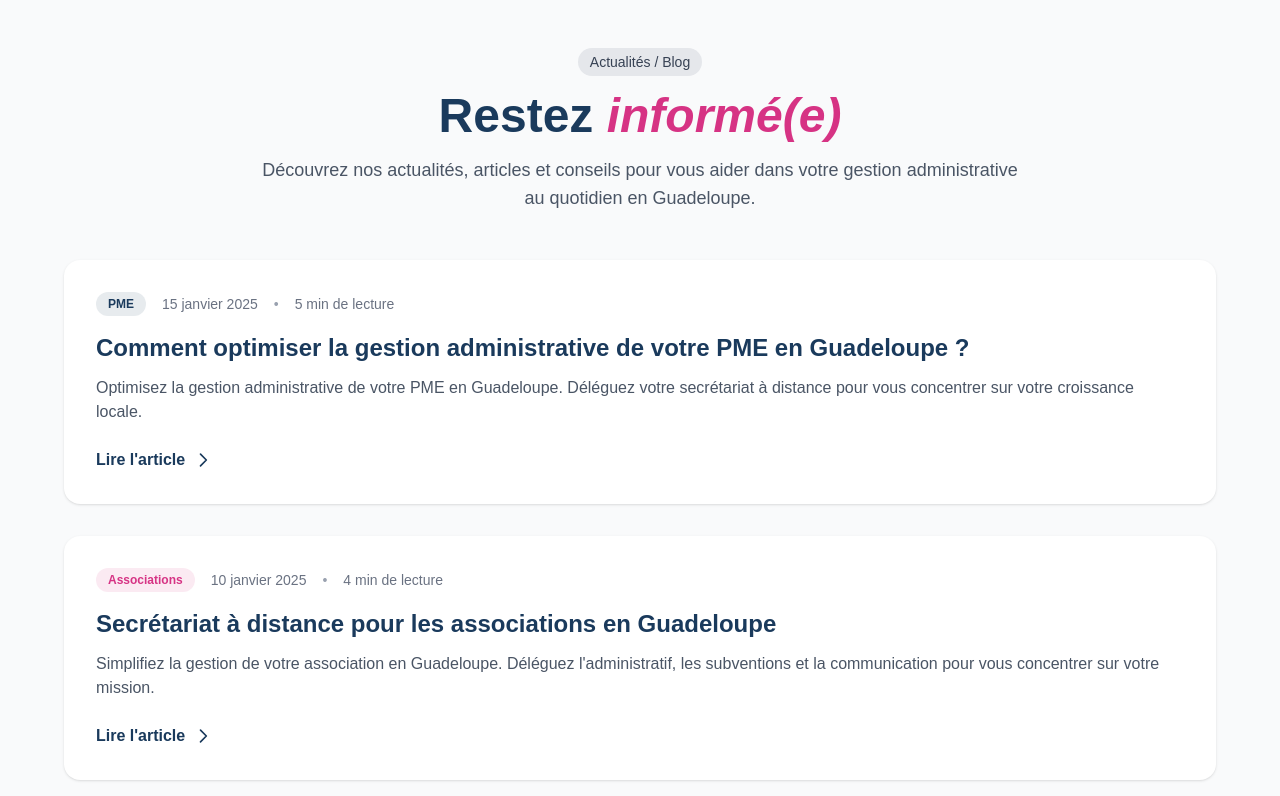
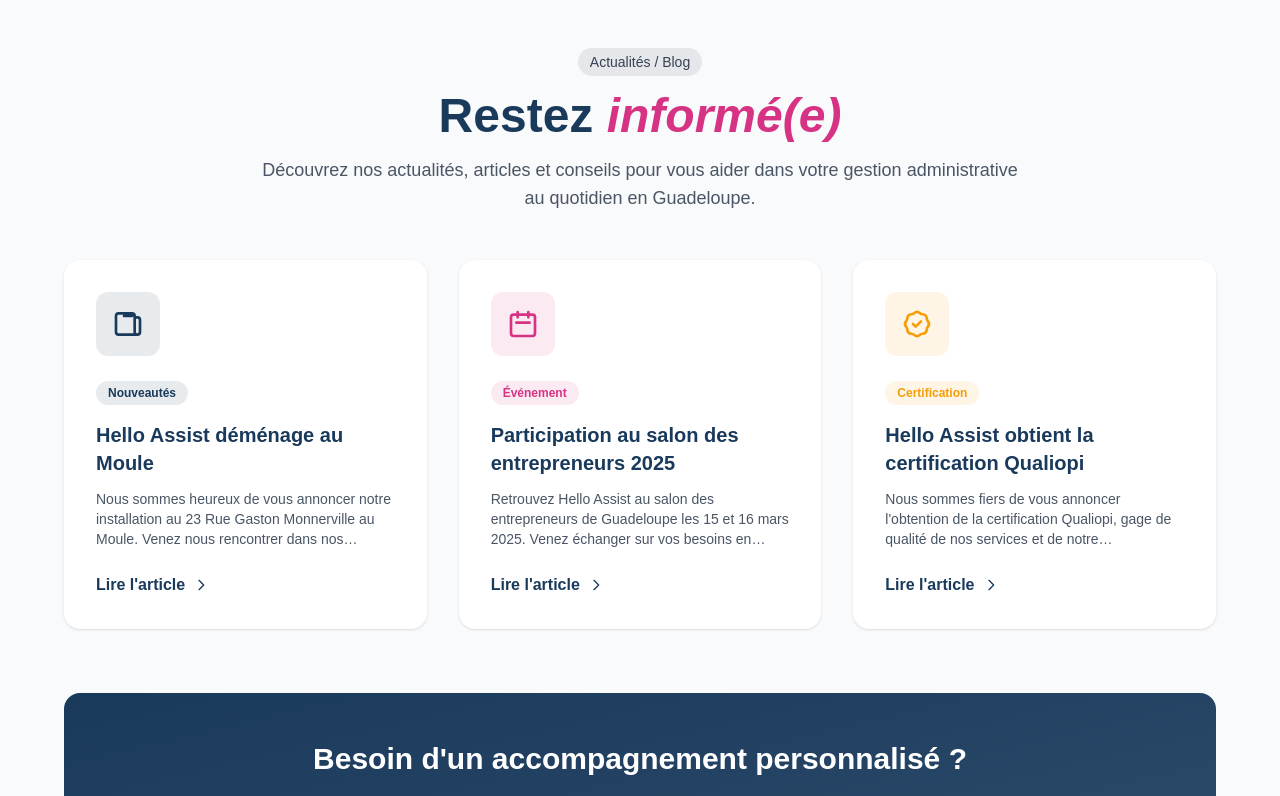
Before and after one commit to agenceleela/helloassist, a Next.js app: page /actualites in a window 1280 px wide. Shown: the top 796 px of the page. Built offline with nearby package versions, Linux system fonts and the light colour scheme.

Commit message:
fix: update /actualites page with different content and same card grid layout as /conseils-pratiques

```diff
--- a/src/app/actualites/page.tsx
+++ b/src/app/actualites/page.tsx
@@ -6,34 +6,43 @@
 };
 
 export default function Actualites() {
-  // Exemple d'article - à remplacer par de vrais articles plus tard
+  // Articles d'actualité (DIFFÉRENTS de ceux de conseils-pratiques)
   const articles = [
     {
-      href: '/articles/secretariat-distance-pme-guadeloupe',
-      date: '15 janvier 2025',
-      category: 'PME',
+      href: '#', // À remplacer quand tu créeras de vrais articles d'actualité
+      icon: (
+        <svg className="w-8 h-8" fill="none" stroke="currentColor" viewBox="0 0 24 24">
+          <path strokeLinecap="round" strokeLinejoin="round" strokeWidth={2} d="M19 20H5a2 2 0 01-2-2V6a2 2 0 012-2h10a2 2 0 012 2v1m2 13a2 2 0 01-2-2V7m2 13a2 2 0 002-2V9a2 2 0 00-2-2h-2m-2-1H9" />
+        </svg>
+      ),
+      category: 'Nouveautés',
       categoryColor: 'bg-[#1a3a5c]/10 text-[#1a3a5c]',
-      title: 'Comment optimiser la gestion administrative de votre PME en Guadeloupe ?',
-      excerpt: 'Optimisez la gestion administrative de votre PME en Guadeloupe. Déléguez votre secrétariat à distance pour vous concentrer sur votre croissance locale.',
-      readTime: '5 min de lecture',
+      title: 'Hello Assist déménage au Moule',
+      excerpt: 'Nous sommes heureux de vous annoncer notre installation au 23 Rue Gaston Monnerville au Moule. Venez nous rencontrer dans nos nouveaux locaux !',
     },
     {
-      href: '/articles/secretariat-distance-associations-guadeloupe',
-      date: '10 janvier 2025',
-      category: 'Associations',
+      href: '#', // À remplacer
+      icon: (
+        <svg className="w-8 h-8" fill="none" stroke="currentColor" viewBox="0 0 24 24">
+          <path strokeLinecap="round" strokeLinejoin="round" strokeWidth={2} d="M8 7V3m8 4V3m-9 8h10M5 21h14a2 2 0 002-2V7a2 2 0 00-2-2H5a2 2 0 00-2 2v12a2 2 0 002 2z" />
+        </svg>
+      ),
+      category: 'Événement',
       categoryColor: 'bg-[#d63384]/10 text-[#d63384]',
-      title: 'Secrétariat à distance pour les associations en Guadeloupe',
-      excerpt: 'Simplifiez la gestion de votre association en Guadeloupe. Déléguez l\'administratif, les subventions et la communication pour vous concentrer sur votre mission.',
-      readTime: '4 min de lecture',
+      title: 'Participation au salon des entrepreneurs 2025',
+      excerpt: 'Retrouvez Hello Assist au salon des entrepreneurs de Guadeloupe les 15 et 16 mars 2025. Venez échanger sur vos besoins en secrétariat.',
     },
     {
-      href: '/articles/aide-administrative-particuliers-guadeloupe',
-      date: '5 janvier 2025',
-      category: 'Particuliers',
+      href: '#', // À remplacer
+      icon: (
+        <svg className="w-8 h-8" fill="none" stroke="currentColor" viewBox="0 0 24 24">
+          <path strokeLinecap="round" strokeLinejoin="round" strokeWidth={2} d="M9 12l2 2 4-4M7.835 4.697a3.42 3.42 0 001.946-.806 3.42 3.42 0 014.438 0 3.42 3.42 0 001.946.806 3.42 3.42 0 013.138 3.138 3.42 3.42 0 00.806 1.946 3.42 3.42 0 010 4.438 3.42 3.42 0 00-.806 1.946 3.42 3.42 0 01-3.138 3.138 3.42 3.42 0 00-1.946.806 3.42 3.42 0 01-4.438 0 3.42 3.42 0 00-1.946-.806 3.42 3.42 0 01-3.138-3.138 3.42 3.42 0 00-.806-1.946 3.42 3.42 0 010-4.438 3.42 3.42 0 00.806-1.946 3.42 3.42 0 013.138-3.138z" />
+        </svg>
+      ),
+      category: 'Certification',
       categoryColor: 'bg-[#f59e0b]/10 text-[#f59e0b]',
-      title: 'Aide administrative à distance en Guadeloupe',
-      excerpt: 'Ne laissez plus la paperasse vous stresser. Hello Assist vous aide dans vos démarches CAF, impôts, assurance et courrier en Guadeloupe.',
-      readTime: '6 min de lecture',
+      title: 'Hello Assist obtient la certification Qualiopi',
+      excerpt: 'Nous sommes fiers de vous annoncer l\'obtention de la certification Qualiopi, gage de qualité de nos services et de notre professionnalisme.',
     },
   ];
 
@@ -53,8 +62,8 @@
           </p>
         </div>
 
-        {/* Articles List */}
-        <div className="space-y-8">
+        {/* Articles Grid - MÊME FORMAT que conseils-pratiques */}
+        <div className="grid md:grid-cols-2 lg:grid-cols-3 gap-8">
           {articles.map((article, index) => (
             <Link
               key={index}
@@ -62,26 +71,30 @@
               className="group block bg-white rounded-2xl shadow-sm hover:shadow-xl transition-all duration-300 overflow-hidden"
             >
               <div className="p-8">
-                <div className="flex flex-wrap items-center gap-4 mb-4">
-                  <span className={`inline-block px-3 py-1 text-xs font-semibold rounded-full ${article.categoryColor}`}>
-                    {article.category}
-                  </span>
-                  <span className="text-sm text-gray-500">{article.date}</span>
-                  <span className="text-sm text-gray-400">•</span>
-                  <span className="text-sm text-gray-500">{article.readTime}</span>
+                {/* Icon */}
+                <div className={`w-16 h-16 rounded-xl flex items-center justify-center mb-6 ${article.categoryColor}`}>
+                  {article.icon}
                 </div>
 
-                <h2 className="text-2xl font-bold text-[#1a3a5c] mb-3 group-hover:text-[#d63384] transition-colors">
+                {/* Category */}
+                <span className={`inline-block px-3 py-1 text-xs font-semibold rounded-full mb-4 ${article.categoryColor}`}>
+                  {article.category}
+                </span>
+
+                {/* Title */}
+                <h2 className="text-xl font-bold text-[#1a3a5c] mb-3 group-hover:text-[#d63384] transition-colors">
                   {article.title}
                 </h2>
 
-                <p className="text-gray-600 mb-6 line-clamp-2">
+                {/* Excerpt */}
+                <p className="text-gray-600 text-sm mb-6 line-clamp-3">
                   {article.excerpt}
                 </p>
 
+                {/* Link */}
                 <div className="flex items-center text-[#1a3a5c] font-semibold group-hover:text-[#d63384] transition-colors">
                   Lire l'article
-                  <svg className="w-5 h-5 ml-2 group-hover:translate-x-1 transition-transform" fill="none" stroke="currentColor" viewBox="0 0 24 24">
+                  <svg className="w-4 h-4 ml-2 group-hover:translate-x-1 transition-transform" fill="none" stroke="currentColor" viewBox="0 0 24 24">
                     <path strokeLinecap="round" strokeLinejoin="round" strokeWidth={2} d="M9 5l7 7-7 7" />
                   </svg>
                 </div>
```
